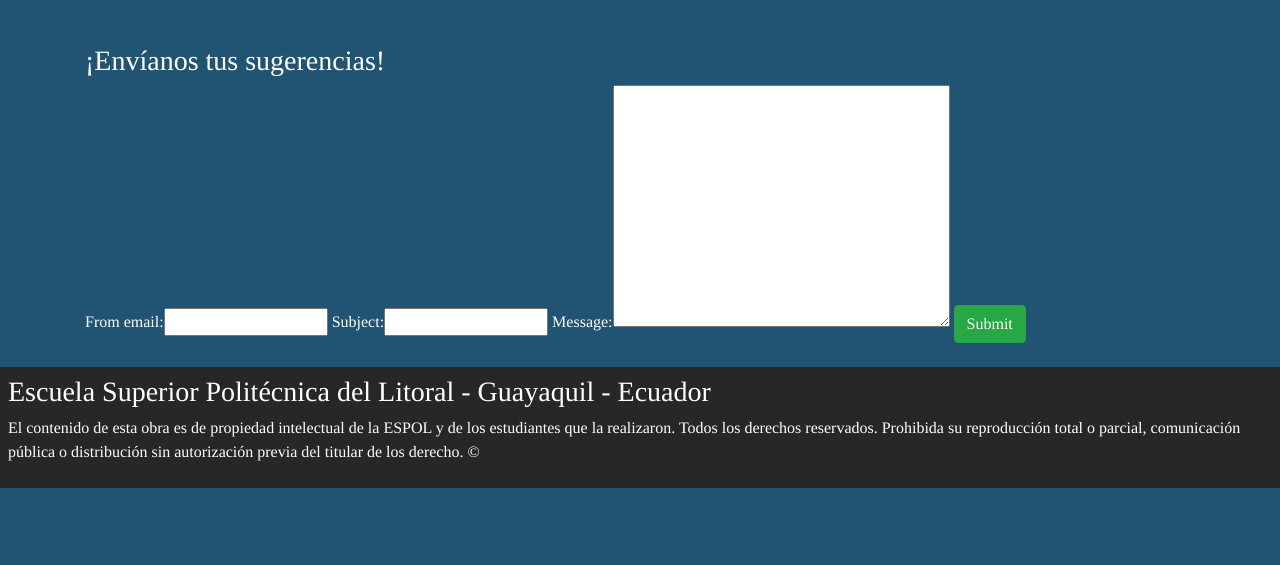
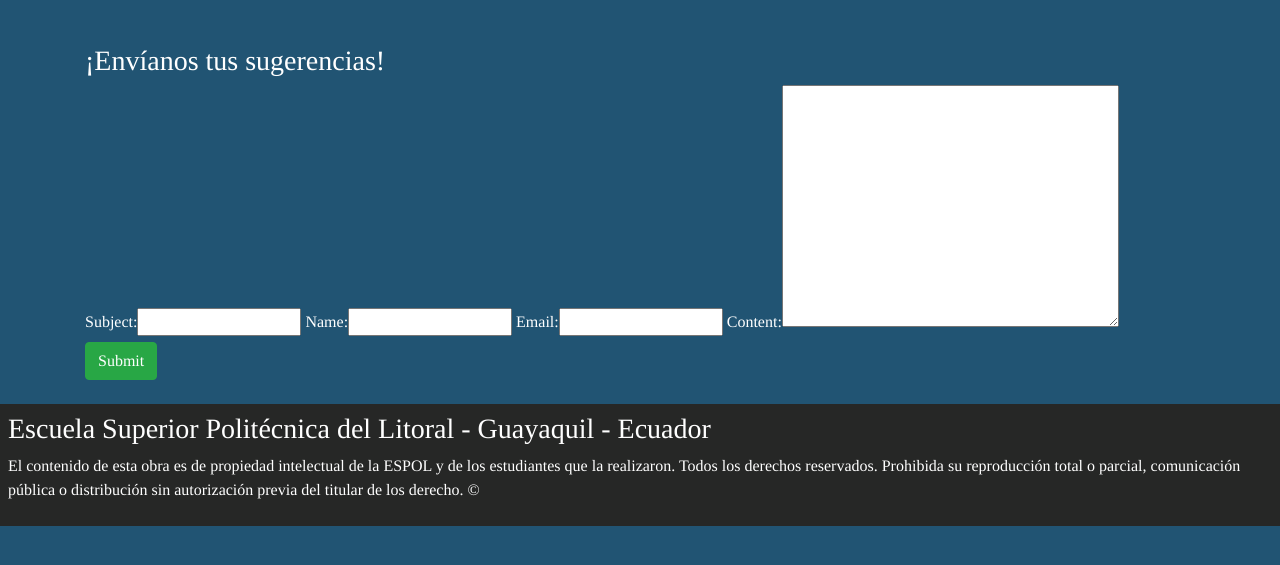
Before and after one commit to TheATeamFromESPOL/DawProyecto2P, a Django app: page /contactenos/ in a window 1280 px wide. Shown: the part 108-673 px from the top of the page. Run offline with Django 3.2, Linux system fonts and the light colour scheme; some libraries are stand-ins or nearby versions; some web fonts are replaced.

Commit message:
Correos :)

```diff
--- a/SitioDeQuejas/appQuejas/forms.py
+++ b/SitioDeQuejas/appQuejas/forms.py
@@ -1,6 +1,7 @@
 from django import forms
 
 class ContactForm(forms.Form):
-    from_email = forms.EmailField(required=True)
-    subject = forms.CharField(required=True)
-    message = forms.CharField(widget=forms.Textarea, required=True)
+    subject = forms.CharField(max_length=100)
+    name = forms.CharField(max_length=100, required=False)
+    email = forms.EmailField()
+    content = forms.CharField(widget=forms.Textarea)
--- a/SitioDeQuejas/appQuejas/templates/appQuejas/thanks.html
+++ b/SitioDeQuejas/appQuejas/templates/appQuejas/thanks.html
@@ -1 +1 @@
-<h1>Success! Email sent.</h1>
+<p>Success! Email sent.</p>
--- a/SitioDeQuejas/appQuejas/urls.py
+++ b/SitioDeQuejas/appQuejas/urls.py
@@ -10,7 +10,6 @@ urlpatterns = [
     path(r'iniciarSesion/',views.iniciarSesion,name='iniciarSesion'),
     path(r'contactenos/',views.contactenos,name='contactenos'),
     url(r'^noticia/(?P<pk>[0-9]+)/$', views.noticiaSeleccionada, name="noticia"),
-    url('thanks/', views.thanks, name = 'thanks'),
     url(r'^ajax/enviarQuejas/$', views.ListarQuejas.as_view(), name='cargar'),
     url(r'^ajax/cargarNoticia/$', views.DetalleQuejas.as_view(), name='cargarNoticia'),
 ]
--- a/SitioDeQuejas/appQuejas/views.py
+++ b/SitioDeQuejas/appQuejas/views.py
@@ -48,24 +48,24 @@ def salirSesion(request):
 	return redirect("appQuejas:cargarNoticias")
 
 def contactenos(request):
-	if request.method == 'GET':
-		form = ContactForm()
-	else:
+
+	if request.method == 'POST':
 		form = ContactForm(request.POST)
 		if form.is_valid():
-		    subject = form.cleaned_data['subject']
-		    from_email = form.cleaned_data['from_email']
-		    message = form.cleaned_data['message']
-		    try:
-		        send_mail(subject, message, from_email, ['knlopez@espol.edu.ec'])
-		    except BadHeaderError:
-		        return HttpResponse('Invalid header found.')
-		    return redirect('thanks')
-	return render(request, "appQuejas/contactenos.html", {'form': form})
+			data = form.cleaned_data
+			send_mail(
+				data['subject'],
+				data['content'],
+				'theateam.daw@gmail.com', #FROM
+				[data['email']],
+				fail_silently=False,
+			)
+			return HttpResponseRedirect('/contactenos/')
+	else:
+        	form = ContactForm()
 
+	return render(request, 'appQuejas/contactenos.html', {'form': form})
 
-def thanks(request):
-	return HttpResponse('Success! Thank you for your message.')
 
 
 @permission_classes((permissions.AllowAny,))
```
Also changed, not shown: SitioDeQuejas/SitioDeQuejas/settings.py (+5 -4 lines), SitioDeQuejas/appQuejas/migrations/0001_initial.py.
